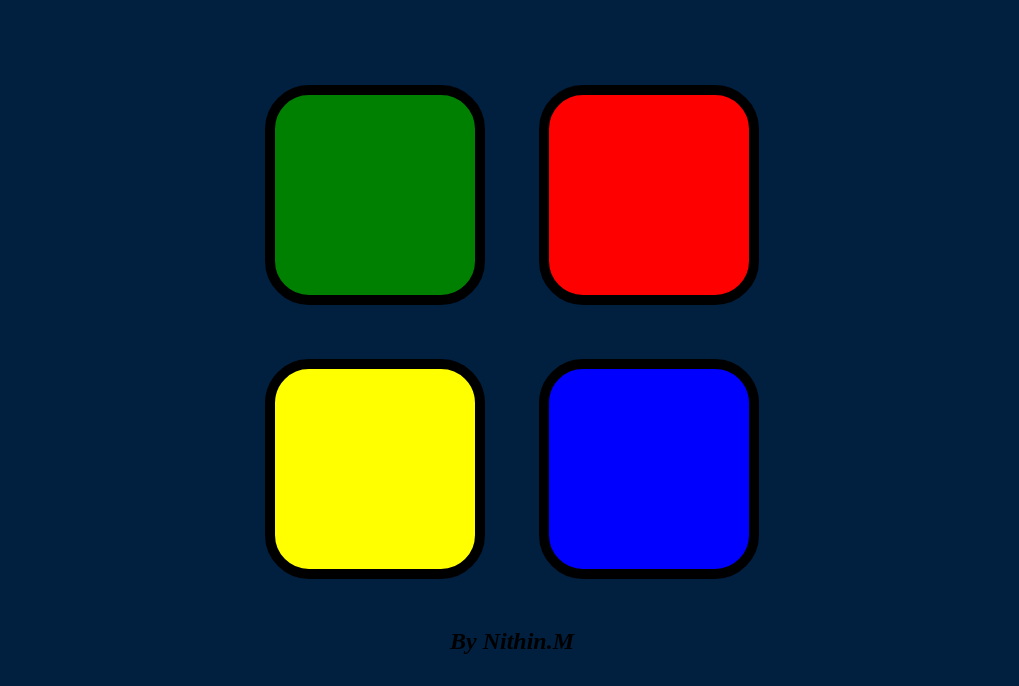
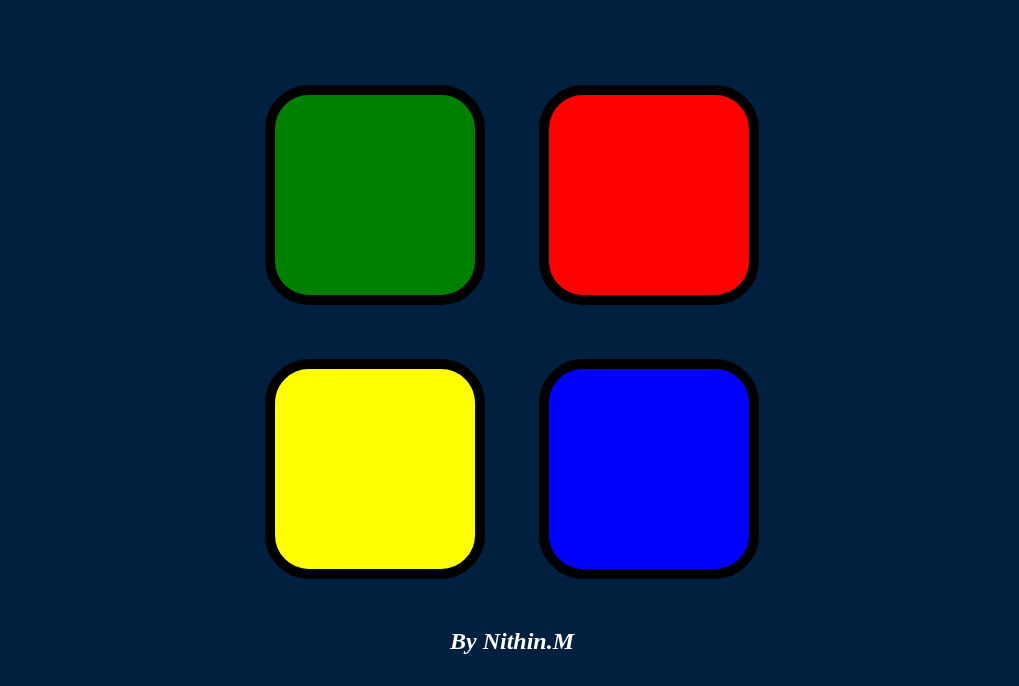
Before and after one commit to MeesalaNithin1234/Simon-Game-Nithin, a plain HTML site: page index.html in a window 1280 px wide. Shown: the part 114-800 px from the top of the page, without its empty margins (128-1147 px from the left). Drawn offline with nearby package versions, Linux system fonts and the light colour scheme.

Commit message:
Update index.html

```diff
--- a/index.html
+++ b/index.html
@@ -34,7 +34,7 @@
     </div>
 
   </div>
-  <h2><em>By Nithin.M</em></h2>
+  <h2 style="color: white;"><em>By Nithin.M</em></h2>
 <script src="https://ajax.googleapis.com/ajax/libs/jquery/3.7.0/jquery.min.js"></script>
 <script src="game.js">    </script>
 </body>
```
